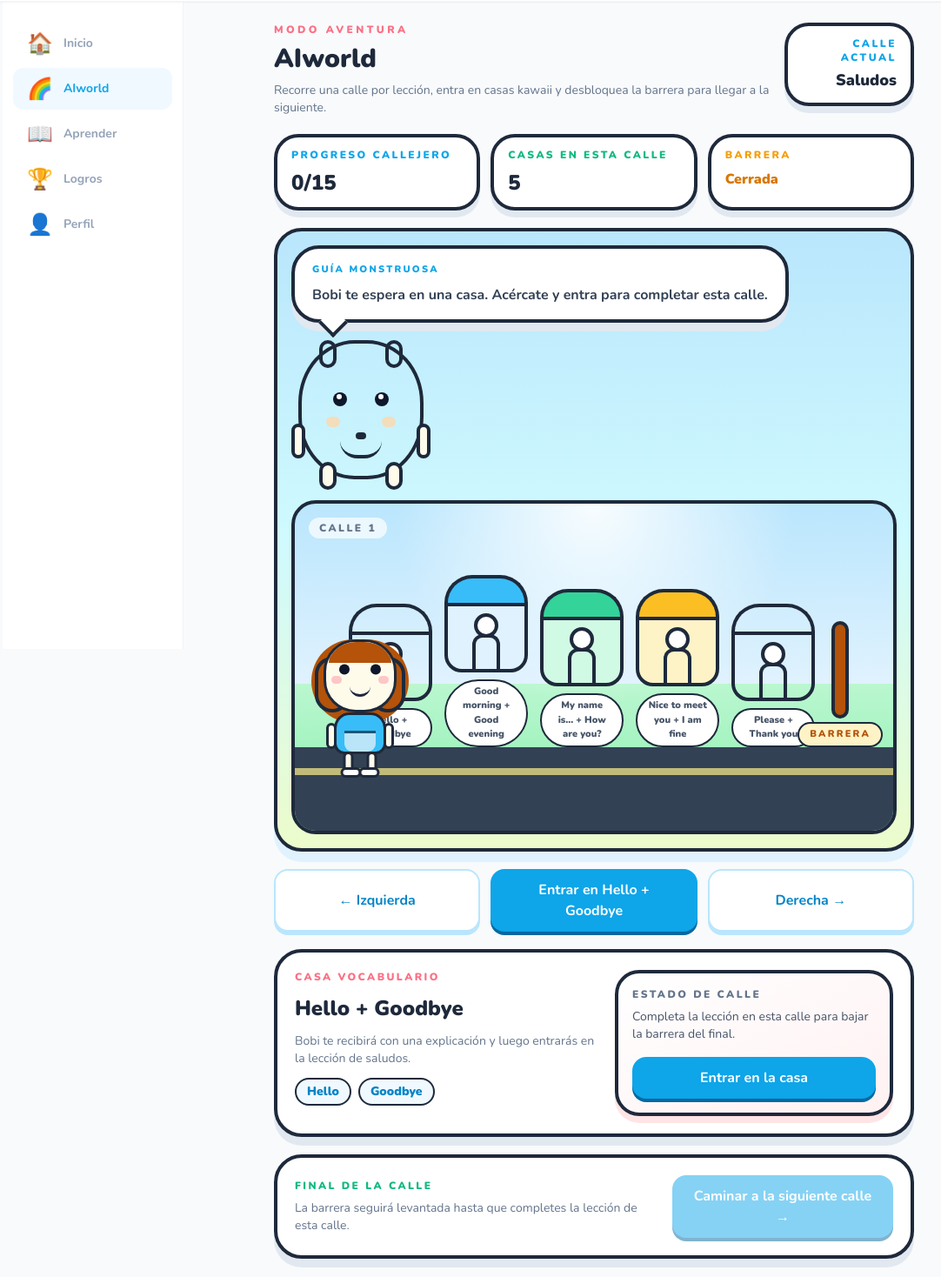
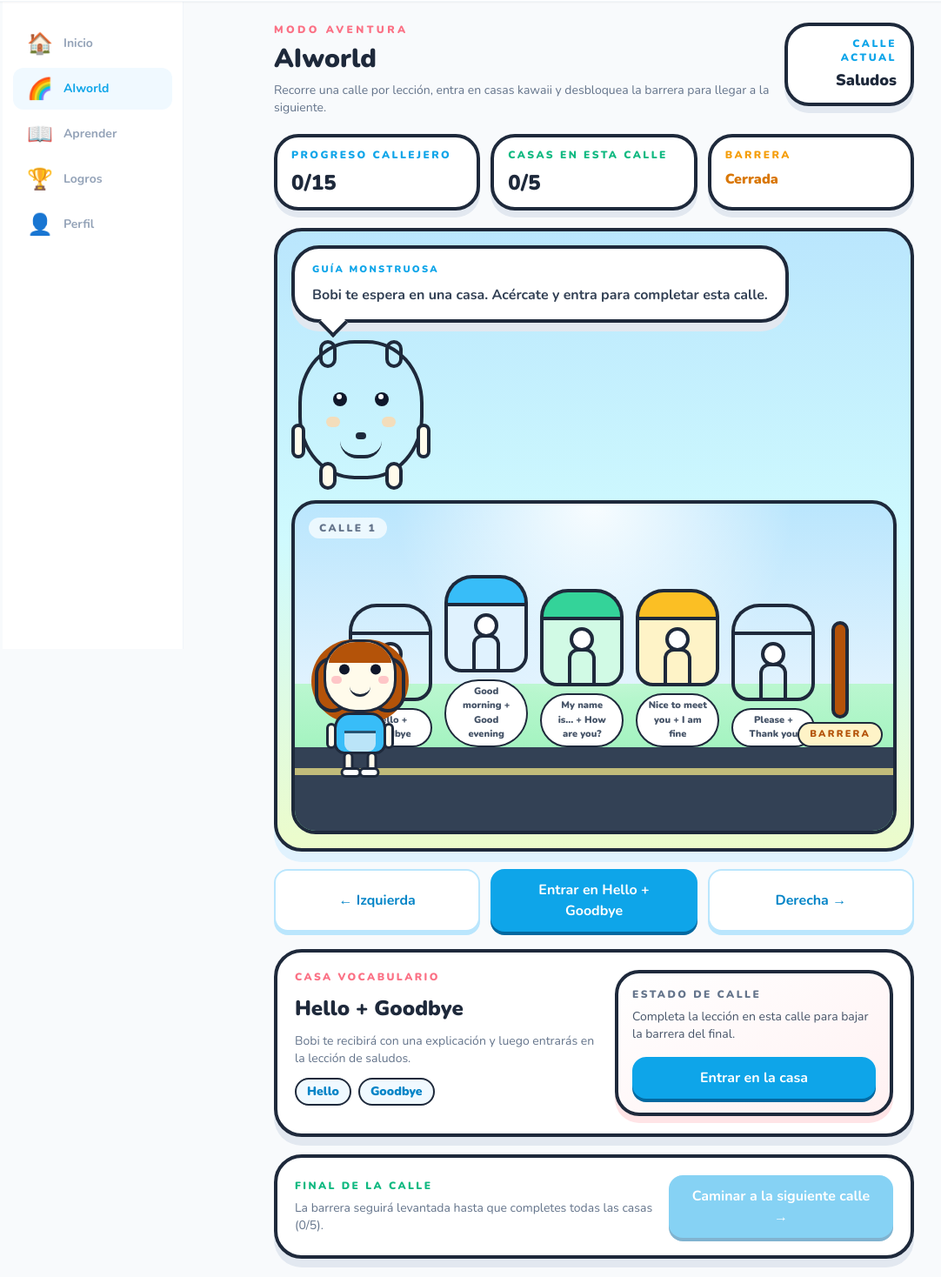
Before and after one commit to jonatancheca/ainglish, a Nuxt app: page /aiworld in a window 1280 px wide. Shown: the part 55-1523 px from the top of the page at 87% size, without its empty margins (61-1143 px from the left). Built offline with nearby package versions, Linux system fonts and the light colour scheme.

Commit message:
aiworld cada casa es una parte de la lección

```diff
--- a/data/aiworld.ts
+++ b/data/aiworld.ts
@@ -1,8 +1,10 @@
-import { LESSONS, type Lesson } from '~/data/lessons'
+import { LESSONS, type Lesson, type Question } from '~/data/lessons'
 
 export interface StreetHouse {
   id: string
   words: string[]
+  vocabIndices: number[]
+  questionIds: string[]
   position: number
   palette: {
     roof: string
@@ -32,23 +34,99 @@ function getFallbackWords(lesson: Lesson): string[] {
   const uniqueOptions = new Set<string>()
 
   for (const question of lesson.questions) {
-    uniqueOptions.add(question.options[question.correctIndex])
+    if (question.type === 'multiple-choice') {
+      uniqueOptions.add(question.options[question.correctIndex])
+    } else {
+      uniqueOptions.add(question.correctAnswer)
+    }
   }
 
   return [...uniqueOptions].slice(0, 6)
 }
 
+function questionMatchesWords(question: Question, enWords: string[], esWords: string[]): boolean {
+  const text = question.question.toLowerCase()
+  const correctText = question.type === 'written'
+    ? question.correctAnswer.toLowerCase()
+    : question.options[question.correctIndex].toLowerCase()
+
+  for (let i = 0; i < enWords.length; i++) {
+    const en = enWords[i].toLowerCase()
+    const es = esWords[i]?.toLowerCase() ?? ''
+    if (text.includes(en) || text.includes(es) || correctText.includes(en) || correctText.includes(es)) {
+      return true
+    }
+  }
+
+  return false
+}
+
+function matchQuestionsToHouses(lesson: Lesson, houses: StreetHouse[]): void {
+  if (!houses.length) return
+
+  const assigned = new Set<string>()
+
+  if (lesson.vocabulary?.length) {
+    for (const question of lesson.questions) {
+      for (const house of houses) {
+        const enWords = house.words
+        const esWords = house.vocabIndices.map((i) => lesson.vocabulary![i].es)
+        if (questionMatchesWords(question, enWords, esWords)) {
+          house.questionIds.push(question.id)
+          assigned.add(question.id)
+          break
+        }
+      }
+    }
+
+    let robin = 0
+    for (const question of lesson.questions) {
+      if (!assigned.has(question.id)) {
+        houses[robin % houses.length].questionIds.push(question.id)
+        robin++
+      }
+    }
+  } else {
+    let robin = 0
+    for (const question of lesson.questions) {
+      houses[robin % houses.length].questionIds.push(question.id)
+      robin++
+    }
+  }
+}
+
 export function getLessonStreetHouses(lesson: Lesson): StreetHouse[] {
+  const hasVocab = Boolean(lesson.vocabulary?.length)
   const lessonWords = lesson.vocabulary?.map((word) => word.en) ?? getFallbackWords(lesson)
   const groups = chunkWords(lessonWords, 2)
   const safeGroups = groups.length ? groups : [[lesson.title]]
 
-  return safeGroups.map((words, index) => ({
-    id: `${lesson.id}-house-${index + 1}`,
-    words,
-    position: 16 + index * (64 / Math.max(safeGroups.length - 1, 1)),
-    palette: HOUSE_PALETTES[index % HOUSE_PALETTES.length],
-  }))
+  const houses: StreetHouse[] = safeGroups.map((words, index) => {
+    const startVocabIndex = index * 2
+    const vocabIndices = hasVocab
+      ? words.map((_, offset) => startVocabIndex + offset).filter((i) => i < (lesson.vocabulary?.length ?? 0))
+      : []
+
+    return {
+      id: `${lesson.id}-house-${index + 1}`,
+      words,
+      vocabIndices,
+      questionIds: [],
+      position: 16 + index * (64 / Math.max(safeGroups.length - 1, 1)),
+      palette: HOUSE_PALETTES[index % HOUSE_PALETTES.length],
+    }
+  })
+
+  matchQuestionsToHouses(lesson, houses)
+
+  return houses
+}
+
+export function getHouseById(lessonId: string, houseId: string): StreetHouse | undefined {
+  const lesson = LESSONS.find((l) => l.id === lessonId)
+  if (!lesson) return undefined
+
+  return getLessonStreetHouses(lesson).find((h) => h.id === houseId)
 }
 
 export function getStreetLessons(): Lesson[] {
--- a/pages/aiworld.vue
+++ b/pages/aiworld.vue
@@ -36,7 +36,7 @@
           Casas en esta calle
         </p>
         <p class="mt-2 text-2xl font-black text-slate-800">
-          {{ streetHouses.length }}
+          {{ completedHousesCount }}/{{ streetHouses.length }}
         </p>
       </div>
       <div class="rounded-[1.75rem] border-4 border-slate-800 bg-white px-4 py-3 shadow-[0_8px_0_0_theme(colors.slate.200)]">
@@ -80,12 +80,18 @@
         >
           <div class="relative flex flex-col items-center">
             <div
-              class="h-8 w-24 rounded-t-[2rem] border-4 border-b-0 border-slate-800"
-              :class="house.palette.roof"
+              v-if="progressStore.isHouseCompleted(house.id)"
+              class="absolute -right-2 -top-3 z-10 flex h-6 w-6 items-center justify-center rounded-full border-2 border-slate-800 bg-emerald-400 text-xs text-white"
+            >
+              ✓
+            </div>
+            <div
+              class="h-8 w-24 rounded-t-[2rem] border-4 border-b-0"
+              :class="[house.palette.roof, progressStore.isHouseCompleted(house.id) ? 'border-emerald-500' : 'border-slate-800']"
             ></div>
             <div
-              class="relative h-20 w-24 rounded-b-[1.25rem] border-4 border-slate-800"
-              :class="house.palette.wall"
+              class="relative h-20 w-24 rounded-b-[1.25rem] border-4"
+              :class="[house.palette.wall, progressStore.isHouseCompleted(house.id) ? 'border-emerald-500' : 'border-slate-800']"
             >
               <div class="absolute left-1/2 top-2 h-7 w-7 -translate-x-1/2 rounded-full border-4 border-slate-800 bg-white"></div>
               <div
@@ -94,7 +100,9 @@
               ></div>
             </div>
           </div>
-          <span class="mt-2 max-w-24 rounded-full border-2 border-slate-800 bg-white px-3 py-1 text-center text-[11px] font-black text-slate-600">
+          <span class="mt-2 max-w-24 rounded-full border-2 px-3 py-1 text-center text-[11px] font-black"
+            :class="progressStore.isHouseCompleted(house.id) ? 'border-emerald-500 bg-emerald-50 text-emerald-700' : 'border-slate-800 bg-white text-slate-600'"
+          >
             {{ house.words.join(' + ') }}
           </span>
         </button>
@@ -180,7 +188,7 @@
             {{ barrierOpen ? 'La barrera ya está bajada. Puedes cruzar a la siguiente calle cuando quieras.' : 'Completa la lección en esta calle para bajar la barrera del final.' }}
           </p>
           <NuxtLink
-            :to="`/lesson/${activeLesson.id}`"
+            :to="`/lesson/${activeLesson.id}?house=${selectedHouse.id}`"
             class="btn-primary mt-4 w-full"
           >
             Entrar en la casa
@@ -219,8 +227,14 @@ const progressStore = useProgressStore()
 const userStore = useUserStore()
 
 const streetLessons = getStreetLessons()
+
+function isStreetCompleted(lesson: ReturnType<typeof getStreetLessons>[number]): boolean {
+  const houses = getLessonStreetHouses(lesson)
+  return progressStore.areAllHousesCompleted(houses.map((h) => h.id))
+}
+
 const initialStreetIndex = Math.max(
-  streetLessons.findIndex((lesson) => !progressStore.isCompleted(lesson.id)),
+  streetLessons.findIndex((lesson) => !isStreetCompleted(lesson)),
   0,
 )
 
@@ -232,7 +246,7 @@ const activeLesson = computed(() => streetLessons[activeStreetIndex.value] ?? st
 const streetHouses = computed(() => getLessonStreetHouses(activeLesson.value))
 const hostMonster = computed(() => getMonsterForLesson(activeLesson.value.id))
 const completedLessons = computed(() => progressStore.completedLessons.length)
-const barrierOpen = computed(() => progressStore.isCompleted(activeLesson.value.id))
+const barrierOpen = computed(() => progressStore.areAllHousesCompleted(streetHouses.value.map((h) => h.id)))
 const nextStreetExists = computed(() => activeStreetIndex.value < streetLessons.length - 1)
 const nearbyHouse = computed(() => {
   return streetHouses.value.find((house) => Math.abs(house.position - characterPosition.value) <= 8) ?? null
@@ -247,10 +261,16 @@ const canAdvanceToNextStreet = computed(
   () => barrierOpen.value && nextStreetExists.value && characterPosition.value >= 88,
 )
 
+const completedHousesCount = computed(() => streetHouses.value.filter((h) => progressStore.isHouseCompleted(h.id)).length)
+
 const guideText = computed(() => {
-  return barrierOpen.value
-    ? `${hostMonster.value.name} ha bajado la barrera. Recorre el final de la calle para avanzar.`
-    : `${hostMonster.value.name} te espera en una casa. Acércate y entra para completar esta calle.`
+  if (barrierOpen.value) {
+    return `${hostMonster.value.name} ha bajado la barrera. Recorre el final de la calle para avanzar.`
+  }
+  if (completedHousesCount.value > 0) {
+    return `${hostMonster.value.name} dice: llevas ${completedHousesCount.value} de ${streetHouses.value.length} casas. ¡Sigue así!`
+  }
+  return `${hostMonster.value.name} te espera en una casa. Acércate y entra para completar esta calle.`
 })
 
 const streetAdvanceMessage = computed(() => {
@@ -259,7 +279,7 @@ const streetAdvanceMessage = computed(() => {
   }
 
   if (!barrierOpen.value) {
-    return 'La barrera seguirá levantada hasta que completes la lección de esta calle.'
+    return `La barrera seguirá levantada hasta que completes todas las casas (${completedHousesCount.value}/${streetHouses.value.length}).`
   }
 
   if (characterPosition.value < 88) {
@@ -292,7 +312,7 @@ function enterNearbyHouse() {
   if (!nearbyHouse.value) return
 
   selectedHouseId.value = nearbyHouse.value.id
-  navigateTo(`/lesson/${activeLesson.value.id}`)
+  navigateTo(`/lesson/${activeLesson.value.id}?house=${nearbyHouse.value.id}`)
 }
 
 function advanceStreet() {
--- a/pages/lesson/[id].vue
+++ b/pages/lesson/[id].vue
@@ -8,7 +8,7 @@
       <!-- Header -->
       <div class="flex items-center gap-3">
         <NuxtLink
-          to="/learn"
+          :to="backUrl"
           class="text-slate-400 hover:text-slate-600 text-xl font-bold leading-none"
         >
           ✕
@@ -60,7 +60,7 @@
       <!-- Lista de palabras -->
       <div class="space-y-2">
         <div
-          v-for="(word, i) in lesson?.vocabulary"
+          v-for="(word, i) in vocabularyWords"
           :key="i"
           class="card flex items-start gap-3 !py-3"
         >
@@ -206,7 +206,7 @@
       <!-- Header de la sesión -->
       <div class="flex items-center gap-3">
         <NuxtLink
-          to="/learn"
+          :to="backUrl"
           class="text-slate-400 hover:text-slate-600 text-xl font-bold leading-none"
         >
           ✕
@@ -404,7 +404,7 @@
 
       <div class="grid grid-cols-2 gap-3">
         <NuxtLink
-          to="/learn"
+          :to="backUrl"
           class="btn-secondary text-center"
         >
           Ver lecciones
@@ -438,7 +438,7 @@
         Lección no encontrada
       </p>
       <NuxtLink
-        to="/learn"
+        :to="backUrl"
         class="btn-secondary mt-4 inline-block"
       >
         Volver
@@ -451,6 +451,7 @@
 import { getLessonById, getNextLesson, type Lesson, type Question } from '~/data/lessons'
 import { getMonsterForLesson } from '~/data/monsters'
 import { getAchievementById, type Achievement } from '~/data/achievements'
+import { getHouseById } from '~/data/aiworld'
 
 const route = useRoute()
 const userStore = useUserStore()
@@ -458,16 +459,32 @@ const progressStore = useProgressStore()
 const achievementsStore = useAchievementsStore()
 
 const lessonId = computed(() => route.params.id as string)
+const houseId = computed(() => route.query.house as string | undefined)
 const lesson = computed<Lesson | undefined>(() => getLessonById(lessonId.value))
-const questions = computed(() => lesson.value?.questions ?? [])
+const house = computed(() => houseId.value ? getHouseById(lessonId.value, houseId.value) : null)
+const backUrl = computed(() => houseId.value ? '/aiworld' : '/learn')
+const questions = computed(() => {
+  if (!lesson.value) return []
+  if (house.value) {
+    const ids = new Set(house.value.questionIds)
+    return lesson.value.questions.filter((q) => ids.has(q.id))
+  }
+  return lesson.value.questions
+})
 const hostMonster = computed(() => getMonsterForLesson(lessonId.value))
-const vocabularyWords = computed(() => lesson.value?.vocabulary ?? [])
+const vocabularyWords = computed(() => {
+  if (!lesson.value?.vocabulary) return []
+  if (house.value) {
+    return house.value.vocabIndices.map((i) => lesson.value!.vocabulary![i]).filter(Boolean)
+  }
+  return lesson.value.vocabulary
+})
 
 const letters = ['A', 'B', 'C', 'D']
 let recognition: SpeechRecognition | null = null
 
 // ── State ──────────────────────────────────────────────────────────────────
-const hasVocab = computed(() => (lesson.value?.vocabulary?.length ?? 0) > 0)
+const hasVocab = computed(() => vocabularyWords.value.length > 0)
 const phase = ref<'vocab' | 'speak' | 'exercise' | 'result' | 'notfound'>('exercise')
 const currentIndex = ref(0)
 const currentSpeakIndex = ref(0)
@@ -796,7 +813,9 @@ function finishLesson() {
   const xpToAward = isRetryRound.value ? recoveredXp.value : xpEarned.value
 
   // Calcular estrellas
-  const stars = progressStore.saveResult(lessonId.value, correctAnswers.value, totalQuestionCount.value)
+  const stars = houseId.value
+    ? progressStore.saveHouseResult(houseId.value, correctAnswers.value, totalQuestionCount.value)
+    : progressStore.saveResult(lessonId.value, correctAnswers.value, totalQuestionCount.value)
   starsEarned.value = stars
 
   // Registrar actividad y sumar XP
--- a/stores/progress.ts
+++ b/stores/progress.ts
@@ -13,6 +13,7 @@ export const useProgressStore = defineStore(
   () => {
     const completedLessons = ref<string[]>([])
     const lessonStats = ref<Record<string, LessonStat>>({})
+    const houseStats = ref<Record<string, LessonStat>>({})
 
     const totalLessonsCompleted = computed(() => completedLessons.value.length)
 
@@ -56,15 +57,44 @@ export const useProgressStore = defineStore(
       )
     }
 
+    function saveHouseResult(houseId: string, correct: number, total: number): number {
+      const pct = correct / total
+      const stars = pct >= 0.9 ? 3 : pct >= 0.6 ? 2 : 1
+
+      const prev = houseStats.value[houseId]
+      if (!prev || stars > prev.stars || (stars === prev.stars && correct > prev.correct)) {
+        houseStats.value[houseId] = {
+          correct,
+          total,
+          stars,
+          completedAt: new Date().toISOString(),
+        }
+      }
+
+      return stars
+    }
+
+    function isHouseCompleted(houseId: string): boolean {
+      return houseId in houseStats.value
+    }
+
+    function areAllHousesCompleted(houseIds: string[]): boolean {
+      return houseIds.length > 0 && houseIds.every((id) => isHouseCompleted(id))
+    }
+
     return {
       completedLessons,
       lessonStats,
+      houseStats,
       totalLessonsCompleted,
       isCompleted,
       getStats,
       getStars,
       saveResult,
       hasPerfectLesson,
+      saveHouseResult,
+      isHouseCompleted,
+      areAllHousesCompleted,
     }
   },
   { persist: true },
```
